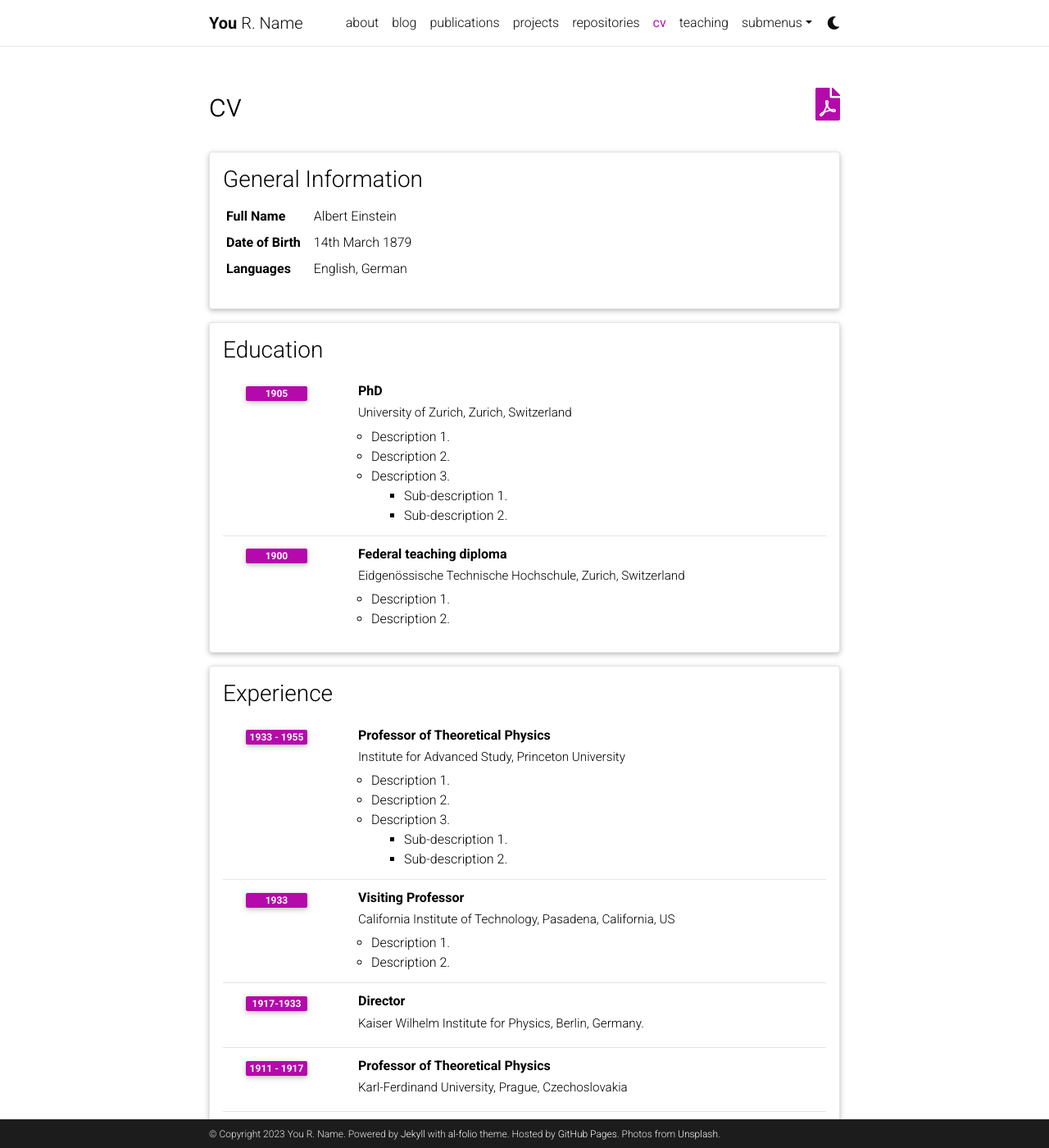
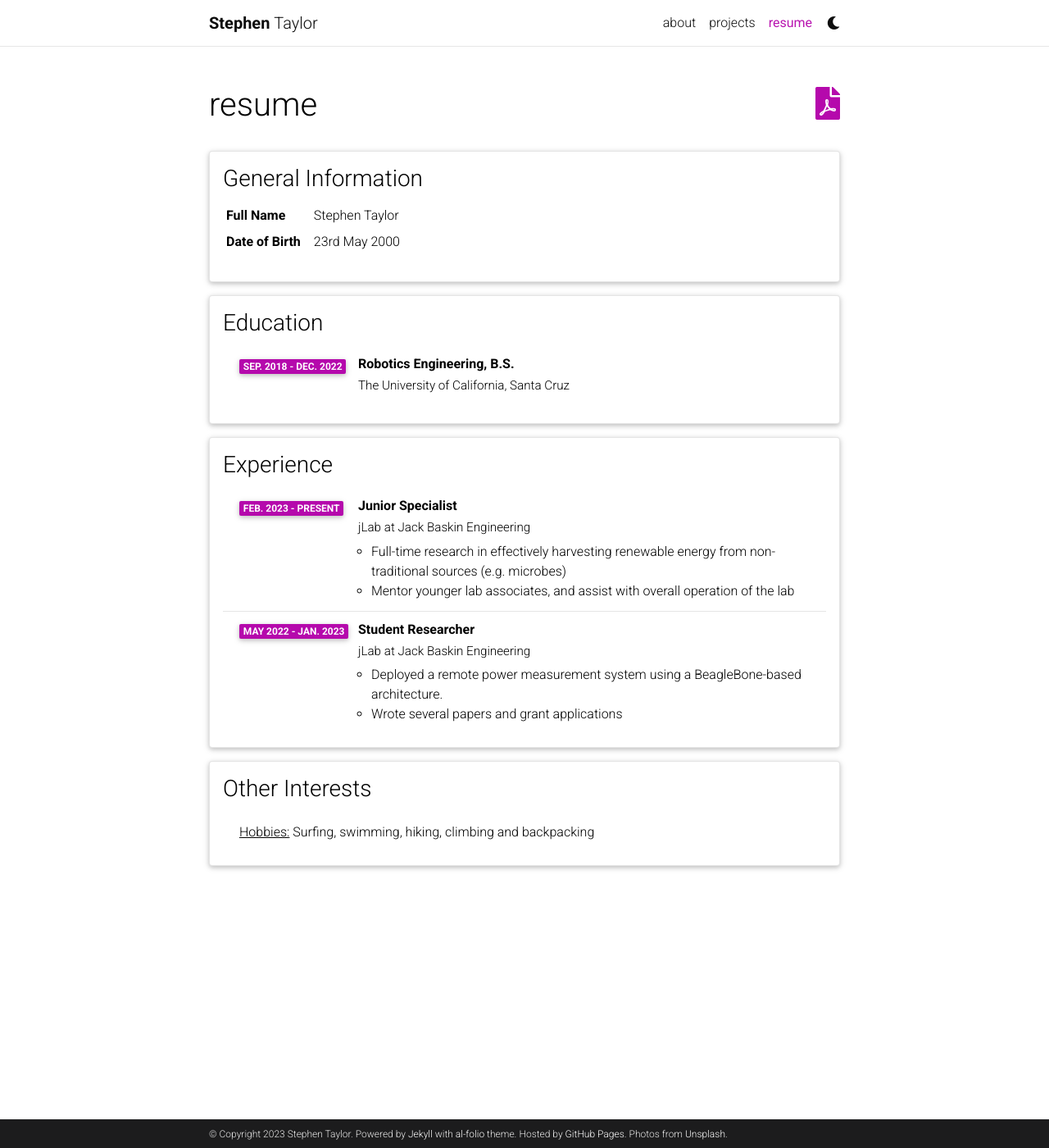
Before and after one commit to stevegtaylor/stevegtaylor.github.io, a Jekyll site: the page built from _pages/resume.md, in a window 1280 px wide and 1400 px high. Shown: the whole window at 82% size. Built offline with Jekyll 4.4.1, drawn with Linux system fonts in a browser that asks for light colours; full-size pictures stand in for the smaller copies a plugin makes; comment, search, counter and statistics services are not loaded; a style sheet for code colours, icons or effects is not loaded; some of the changed text lies outside the part shown.

Commit message:
Formatting and initial construction complete

```diff
--- a/Gemfile
+++ b/Gemfile
@@ -1,6 +1,6 @@
 source 'https://rubygems.org'
 group :jekyll_plugins do
-    gem 'classifier-reborn'
+	gem 'wdm', '>= 0.1.0'
     gem 'jekyll'
     gem 'jekyll-archives'
     gem 'jekyll-diagrams'
@@ -14,7 +14,6 @@ group :jekyll_plugins do
     gem 'jekyll-sitemap'
     gem 'jekyll-twitter-plugin'
     gem 'jemoji'
-    gem 'mini_racer'
     gem 'unicode_utils'
     gem 'webrick'
 end
--- a/_config.yml
+++ b/_config.yml
@@ -3,10 +3,10 @@
 # -----------------------------------------------------------------------------
 
 title: blank # the website title (if blank, full name will be used instead)
-first_name: You
-middle_name: R.
-last_name: Name
-email: you@example.com
+first_name: Stephen
+middle_name:
+last_name: Taylor
+email: sgtaylor@ucsc.edu
 description: > # the ">" symbol means to ignore newlines until "footer_text:"
   A simple, whitespace theme for academics. Based on [*folio](https://github.com/bogoli/-folio) design.
 footer_text: >
@@ -18,8 +18,8 @@ keywords: jekyll, jekyll-theme, academic-website, portfolio-website  # add your
 lang: en # the language of your site (for example: en, fr, cn, ru, etc.)
 icon: ⚛️  # the emoji used as the favicon (alternatively, provide image name in /assets/img/)
 
-url: https://alshedivat.github.io # the base hostname & protocol for your site
-baseurl: /al-folio # the subpath of your site, e.g. /blog/
+url: https://stevegtaylor.github.io # the base hostname & protocol for your site
+baseurl: # the subpath of your site, e.g. /blog/
 last_updated: false # set to true if you want to display last updated in the footer
 impressum_path:  # set to path to include impressum link in the footer, use the same path as permalink in a page, helps to conform with EU GDPR
 
@@ -67,11 +67,11 @@ og_image: # The site-wide (default for all links) Open Graph preview image
 # Social integration
 # -----------------------------------------------------------------------------
 
-github_username: # your GitHub user name
+github_username: stevegtaylor # your GitHub user name
 gitlab_username: # your GitLab user name
 twitter_username: # your Twitter handle
 mastodon_username: # your mastodon instance+username in the format instance.tld/@username
-linkedin_username: # your LinkedIn user name
+linkedin_username: stephen-g-taylor# your LinkedIn user name
 telegram_username: # your Telegram user name
 scholar_userid: # your Google Scholar ID
 semanticscholar_id: # your Semantic Scholar ID
@@ -115,8 +115,8 @@ bing_site_verification:  # out your bing-site-verification ID (Bing Webmaster)
 # Blog
 # -----------------------------------------------------------------------------
 
-blog_name: al-folio # blog_name will be displayed in your blog page
-blog_nav_title: blog # your blog must have a title for it to be displayed in the nav bar
+blog_name: # blog_name will be displayed in your blog page
+blog_nav_title: # your blog must have a title for it to be displayed in the nav bar
 blog_description: a simple whitespace theme for academics
 permalink: /blog/:year/:title/
 
@@ -163,7 +163,7 @@ collections:
   news:
     defaults:
       layout: post
-    output: true
+    output: false
     permalink: /news/:path/
   projects:
     output: true
@@ -306,8 +306,9 @@ external_links:
 # Responsive WebP Images
 # -----------------------------------------------------------------------------
 
+#May need to come back and change this to 'enabled: true'
 imagemagick:
-  enabled: true # enables responsive images for your site (recomended, see https://github.com/alshedivat/al-folio/issues/537)
+  enabled: false # enables responsive images for your site (recomended, see https://github.com/alshedivat/al-folio/issues/537)
   widths:
     - 480
     - 800
@@ -349,7 +350,7 @@ enable_navbar_social:       false  # enables displaying social links in the
 enable_project_categories:  true   # enables categorization of projects into
                                    # multiple categories
 enable_medium_zoom:         true   # enables image zoom feature (as on medium.com)
-enable_progressbar:         true   # enables a horizontal progress bar linked to the vertical scroll position
+enable_progressbar:         false  # enables a horizontal progress bar linked to the vertical scroll position
 
 # -----------------------------------------------------------------------------
 # Library versions
--- a/_data/cv.yml
+++ b/_data/cv.yml
@@ -2,96 +2,36 @@
   type: map
   contents:
     - name: Full Name
-      value: Albert Einstein
+      value: Stephen Taylor
     - name: Date of Birth
-      value: 14th March 1879
-    - name: Languages
-      value: English, German
+      value: 23rd May 2000
+
 
 - title: Education
   type: time_table
   contents:
-    - title: PhD
-      institution: University of Zurich, Zurich, Switzerland
-      year: 1905
-      description:
-        - Description 1.
-        - Description 2.
-        - title: Description 3.
-          contents:
-            - Sub-description 1.
-            - Sub-description 2.
-    - title: Federal teaching diploma
-      institution: Eidgenössische Technische Hochschule, Zurich, Switzerland
-      year: 1900
-      description:
-        - Description 1.
-        - Description 2.
+    - title: Robotics Engineering, B.S.
+      institution: The University of California, Santa Cruz
+      year: Sep. 2018 - Dec. 2022
+
 
 - title: Experience
   type: time_table
   contents:
-    - title: Professor of Theoretical Physics
-      institution: Institute for Advanced Study, Princeton University
-      year: 1933 - 1955
+    - title: Junior Specialist
+      institution: jLab at Jack Baskin Engineering
+      year: Feb. 2023 - Present
       description:
-        - Description 1.
-        - Description 2.
-        - title: Description 3.
-          contents:
-            - Sub-description 1.
-            - Sub-description 2.
-    - title: Visiting Professor
-      institution: California Institute of Technology, Pasadena, California, US
-      year: 1933
+        - Full-time research in effectively harvesting renewable energy from non-traditional sources (e.g. microbes)
+        - Mentor younger lab associates, and assist with overall operation of the lab
+    - title: Student Researcher
+      institution: jLab at Jack Baskin Engineering
+      year: May 2022 - Jan. 2023
       description:
-        - Description 1.
-        - Description 2.
-
-    - title: Director
-      institution: Kaiser Wilhelm Institute for Physics, Berlin, Germany.
-      year: 1917-1933
-
-    - title: Professor of Theoretical Physics
-      institution: Karl-Ferdinand University, Prague, Czechoslovakia
-      year: 1911 - 1917
-      description:
-
-    - title: Associate Professor of Theoretical Physics
-      institution: University of Zurich, Zurich, Switzerland
-      year: 1909 - 1911
-
-- title: Open Source Projects
-  type: time_table
-  contents:
-    - title: <a href="https://github.com/alshedivat/al-folio">al-folio</a>
-      year: 2015-now
-      description: A beautiful, simple, clean, and responsive Jekyll theme for academics.
-
-- title: Honors and Awards
-  type: time_table
-  contents:
-    - year: 1921
-      items:
-        - Nobel Prize in Physics
-        - Matteucci Medal
-    - year: 2029
-      items:
-        - Max Planck Medal
-
-- title: Academic Interests
-  type: nested_list
-  contents:
-    - title: Topic 1.
-      items:
-        - Description 1.
-        - Description 2.
-    - title: Topic 2.
-      items:
-        - Description 1.
-        - Description 2.
+        - Deployed a remote power measurement system using a BeagleBone-based architecture.
+        - Wrote several papers and grant applications
 
 - title: Other Interests
   type: list
   contents:
-    - <u>Hobbies:</u> Hobby 1, Hobby 2, etc.
+    - <u>Hobbies:</u> Surfing, swimming, hiking, climbing and backpacking
--- a/_data/repositories.yml
+++ b/_data/repositories.yml
@@ -1,9 +1,8 @@
 github_users:
-  - torvalds
-  - alshedivat
+  - stevegtaylor
 
 github_repos:
-  - alshedivat/al-folio
+  - stevegtaylor/
   - twbs/bootstrap
   - jekyll/jekyll
   - jquery/jquery
--- a/_includes/header.html
+++ b/_includes/header.html
@@ -51,8 +51,8 @@
                   {%- endif -%}
                 </a>
               </li>
-              {% if site.blog_nav_title %}
-              <!-- Blog -->
+              <!-- {% if site.blog_nav_title %}
+              <!-- Blog -
               <li class="nav-item {% if page.url contains 'blog' %}active{% endif %}">
                 <a class="nav-link" href="{{ '/blog/' | relative_url }}">{{ site.blog_nav_title }}
                   {%- if page.url contains 'blog' -%}
@@ -60,7 +60,7 @@
                   {%- endif -%}
                 </a>
               </li>
-              {%- endif %}
+              {%- endif %}-->
 
               <!-- Other pages -->
               {%- assign sorted_pages = site.pages | sort: "nav_order" -%}
@@ -108,12 +108,12 @@
           </div>
         </div>
       </nav>
-{% if site.enable_progressbar %}
-      <!-- Scrolling Progress Bar -->
+<!--{% if site.enable_progressbar %}
+      <!-- Scrolling Progress Bar
       <progress id="progress" value="0">
         <div class="progress-container">
           <span class="progress-bar"></span>
         </div>
       </progress>
-{%- endif %}
+{%- endif %}-->
     </header>
--- a/_pages/cv.md
+++ /dev/null
@@ -1,8 +0,0 @@
----
-layout: cv
-permalink: /cv/
-title: cv
-nav: true
-nav_order: 4
-cv_pdf: example_pdf.pdf
----
--- a/_pages/repositories.md
+++ /dev/null
@@ -1,30 +0,0 @@
----
-layout: page
-permalink: /repositories/
-title: repositories
-description: Edit the `_data/repositories.yml` and change the `github_users` and `github_repos` lists to include your own GitHub profile and repositories.
-nav: true
-nav_order: 3
----
-
-## GitHub users
-
-{% if site.data.repositories.github_users %}
-<div class="repositories d-flex flex-wrap flex-md-row flex-column justify-content-between align-items-center">
-  {% for user in site.data.repositories.github_users %}
-    {% include repository/repo_user.html username=user %}
-  {% endfor %}
-</div>
-{% endif %}
-
----
-
-## GitHub Repositories
-
-{% if site.data.repositories.github_repos %}
-<div class="repositories d-flex flex-wrap flex-md-row flex-column justify-content-between align-items-center">
-  {% for repo in site.data.repositories.github_repos %}
-    {% include repository/repo.html repository=repo %}
-  {% endfor %}
-</div>
-{% endif %}
--- /dev/null
+++ b/_pages/resume.md
@@ -0,0 +1,8 @@
+---
+layout: cv
+permalink: /cv/
+title: resume
+nav: true
+nav_order: 4
+cv_pdf: Stephen Taylor Resume Junior Specialist.pdf
+---
```
Also changed, not shown: _news/announcement_1.md (deleted, +0 -7 lines), _news/announcement_2.md (deleted, +0 -31 lines), _news/announcement_3.md (deleted, +0 -7 lines), _pages/about.md (+9 -7 lines), _pages/dropdown.md (deleted, +0 -13 lines), _pages/projects.md (+2 -2 lines), _pages/publications.md (deleted, +0 -18 lines), _pages/teaching.md (deleted, +0 -12 lines), 1 other file.
